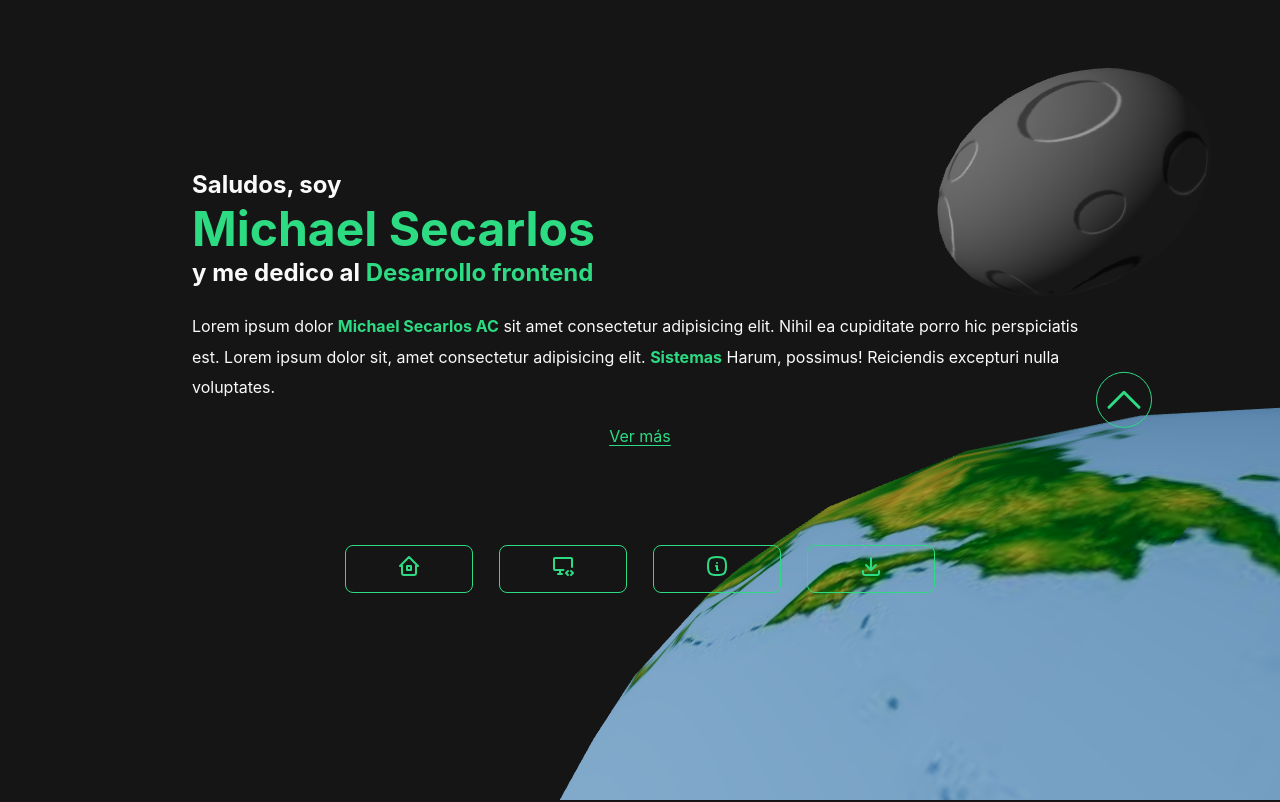
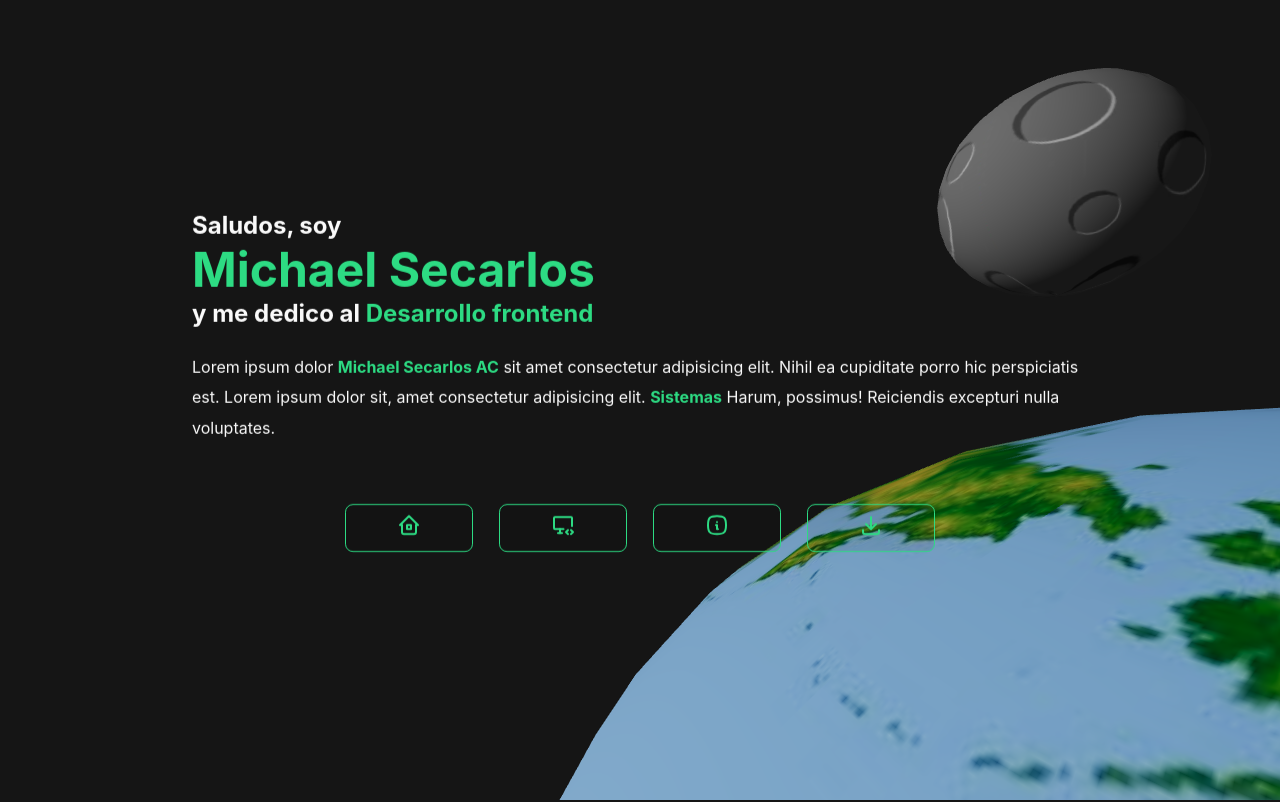
Before and after one commit to michaelsecar/portfolio, a React (Vite) app: page / in a window 1280 px wide. Shown: the top 802 px of the page. Built offline with nearby package versions, Linux system fonts and the light colour scheme.

Commit message:
Refactor: Code refactored to allow animations on scroll

```diff
--- a/package.json
+++ b/package.json
@@ -9,6 +9,7 @@
     "preview": "vite preview"
   },
   "dependencies": {
+    "@react-three/drei": "^9.62.2",
     "@react-three/fiber": "^8.12.0",
     "react": "^18.2.0",
     "react-dom": "^18.2.0",
--- a/src/App.jsx
+++ b/src/App.jsx
@@ -1,39 +1,25 @@
-import HomePage from './pages/HomePage'
-import HomeMore from './pages/HomeMore'
-import Contact from './pages/Contact'
-import Footer from './pages/Footer'
-import NavigationButton from './components/NavigationButton'
-
-import FiberCanvas from './components/FiberCanvas'
-
-import { useState } from 'react'
-
-import './App.css'
+import { Moon, Earth } from './components/FiberCanvas'
+import { Canvas } from '@react-three/fiber'
+import { Scroll, ScrollControls } from '@react-three/drei'
+import Html from './pages/Html'
+import { Suspense } from 'react'
 
 function App() {
   return (
-    <div className="App">
-      <div>
-        <div id="section1">
-          <HomePage/>
-        </div>
-        <div id="section2">
-          <HomeMore/>
-        </div>
-        <div id="section3">
-          <Contact/>
-        </div>
-        <div id="section4">
-          <Footer/>
-        </div>
-      </div>
-      <div>
-        <FiberCanvas/>
-      </div>
-      <div className="navigation-container">
-        <NavigationButton/>
-      </div>
-    </div>
+      <Canvas camera={[0,0,-10]}>
+        <ambientLight intensity={0.1}/>
+        <directionalLight intensity={0.5} lookAt={[0,0,0]} position={[-5,2,1]}/>
+        <Moon/>
+        <Earth/>
+        <Suspense fallback={null}>
+          <ScrollControls pages={4}>
+            <Scroll html>
+              <Html/>
+            </Scroll>
+          </ScrollControls>
+       </Suspense>
+     </Canvas>
+
   )
 }
 
--- a/src/components/Button.css
+++ b/src/components/Button.css
@@ -8,7 +8,7 @@
     min-height: 3rem;
     margin: 5px;
     transition: 0.1s;
-    background-color: transparent;
+    background-color: #00000011;
 }
 
 .customButton:hover {
--- a/src/components/FiberCanvas.jsx
+++ b/src/components/FiberCanvas.jsx
@@ -1,23 +1,13 @@
-import { Canvas, useFrame, useLoader} from "@react-three/fiber"
-import { Color, TextureLoader } from "three"
+import { useFrame, useLoader} from "@react-three/fiber"
+import { MathUtils, TextureLoader } from "three"
 import { useRef } from 'react'
 
 import './FiberCanvas.css'
 
-const FiberCanvas = () => {
-    return (
-        <div className="container canvas-container">
-            <Canvas>
-                <ambientLight intensity={0.1}/>
-                <directionalLight intensity={0.5} lookAt={[0,0,0]} position={[-5,2,1]}/>
-                <Moon/>
-                <Earth/>
-           </Canvas>
-        </div>
-    )
-}
-
-const Moon = () => {
+export const Moon = () => {
+    useFrame(({mouse, camera}) => {
+        camera.rotation.y = MathUtils.lerp(camera.rotation.y, mouse.x*0.5, 0.002)
+    })
     const moonTexture = useLoader(TextureLoader, 'moon.jpg')
     const moonRef = useRef()
     useFrame(({clock})=> {
@@ -31,11 +21,11 @@ const Moon = () => {
     )
 }
 
-const Earth = ()=> {
+export const Earth = ()=> {
     const earthTexture = useLoader(TextureLoader, 'earth.jpg')
     const earthRef = useRef()
     useFrame(({clock})=> {
-        earthRef.current.rotation.y += 0.001
+        earthRef.current.rotation.y += 0.0005
     })
     return (
         <mesh ref={earthRef} position={[3,-4,3]} scale={4}>
@@ -44,5 +34,3 @@ const Earth = ()=> {
         </mesh>
     )
 }
-
-export default FiberCanvas
--- a/src/components/NavigationButton.css
+++ /dev/null
@@ -1,17 +0,0 @@
-
-.navigation-button {
-    width: 3rem;
-    height: 3rem;
-    border-radius: 50%;
-    background-color: transparent;
-    color: var(--green);
-    border: 1px var(--green) solid;
-    transition: 0.2s;
-    padding: 0.2rem;
-}
-
-.navigation-button:hover {
-    background-color: var(--green);
-    color: var(--black);
-    cursor: pointer;
-}
--- a/src/components/NavigationButton.jsx
+++ /dev/null
@@ -1,12 +0,0 @@
-import './NavigationButton.css'
-import { ArrowUp } from './Icons'
-
-const NavigationButton = () => {
-    return (
-        <a className="navigation-button" href={"#section1"}>
-            <ArrowUp/>
-        </a>
-    )
-}
-
-export default NavigationButton
--- a/src/index.css
+++ b/src/index.css
@@ -13,11 +13,14 @@
   margin:0px;
 }
 
+#root, html, body
+{
+  height: 100vh;
+  width: 100vw;
+}
 body {
   background-color: var(--black);
   color: var(--white);
-  overflow-y: overlay;
-  scrollbar-color: var(--black);
 }
 
 *{
--- a/src/pages/HomePage.jsx
+++ b/src/pages/HomePage.jsx
@@ -1,9 +1,9 @@
 import Button from '../components/Button'
-import { Home, Download, ArrowDown, Info, Desktop} from '../components/Icons'
+import { Home, Download, Info, Desktop} from '../components/Icons'
 
 import './HomePage.css'
 
-const HomePage = ({showMoreCallback}) => {
+const HomePage = () => {
     const downloadCV = () => {
         alert("Se deberia de descargar el CV")
     }
@@ -30,14 +30,6 @@ const HomePage = ({showMoreCallback}) => {
                 Lorem ipsum dolor sit, amet consectetur adipisicing elit. <span className="green-text">Sistemas</span> Harum, possimus! Reiciendis excepturi nulla voluptates.
                 </p>
             </div>
-            <div className="home-more">
-                <a className="" href='#section2' onClick={showMoreCallback}>
-                    Ver más
-                    <div className='arrow-icon'>
-                        <ArrowDown/>
-                    </div>
-                </a>
-            </div>
             <div className="button-container">
                 <Button value="" action={goHome} icon={<Home/>}/>
                 <Button value="" action={goProjects} icon={<Desktop/>}/>
--- a/src/App.css
+++ b/src/pages/Html.css
@@ -2,6 +2,7 @@
 .App {
   display: flex;
   flex-direction: column;
+  width: 100vw;
 }
 
 a {
--- /dev/null
+++ b/src/pages/Html.jsx
@@ -0,0 +1,29 @@
+import HomePage from './HomePage'
+import HomeMore from './HomeMore'
+import Contact from './Contact'
+import Footer from './Footer'
+
+import './Html.css'
+
+const Html = () => {
+    return (
+        <div className="App">
+            <div>
+                <div id="section1">
+                <HomePage/>
+                </div>
+                <div id="section2">
+                <HomeMore/>
+                </div>
+                <div id="section3">
+                <Contact/>
+                </div>
+                <div id="section4">
+                <Footer/>
+                </div>
+            </div>
+        </div>
+    )
+}
+
+export default Html
```
Also changed, not shown: 1 other file (tests, documents, lock files or other folders).
